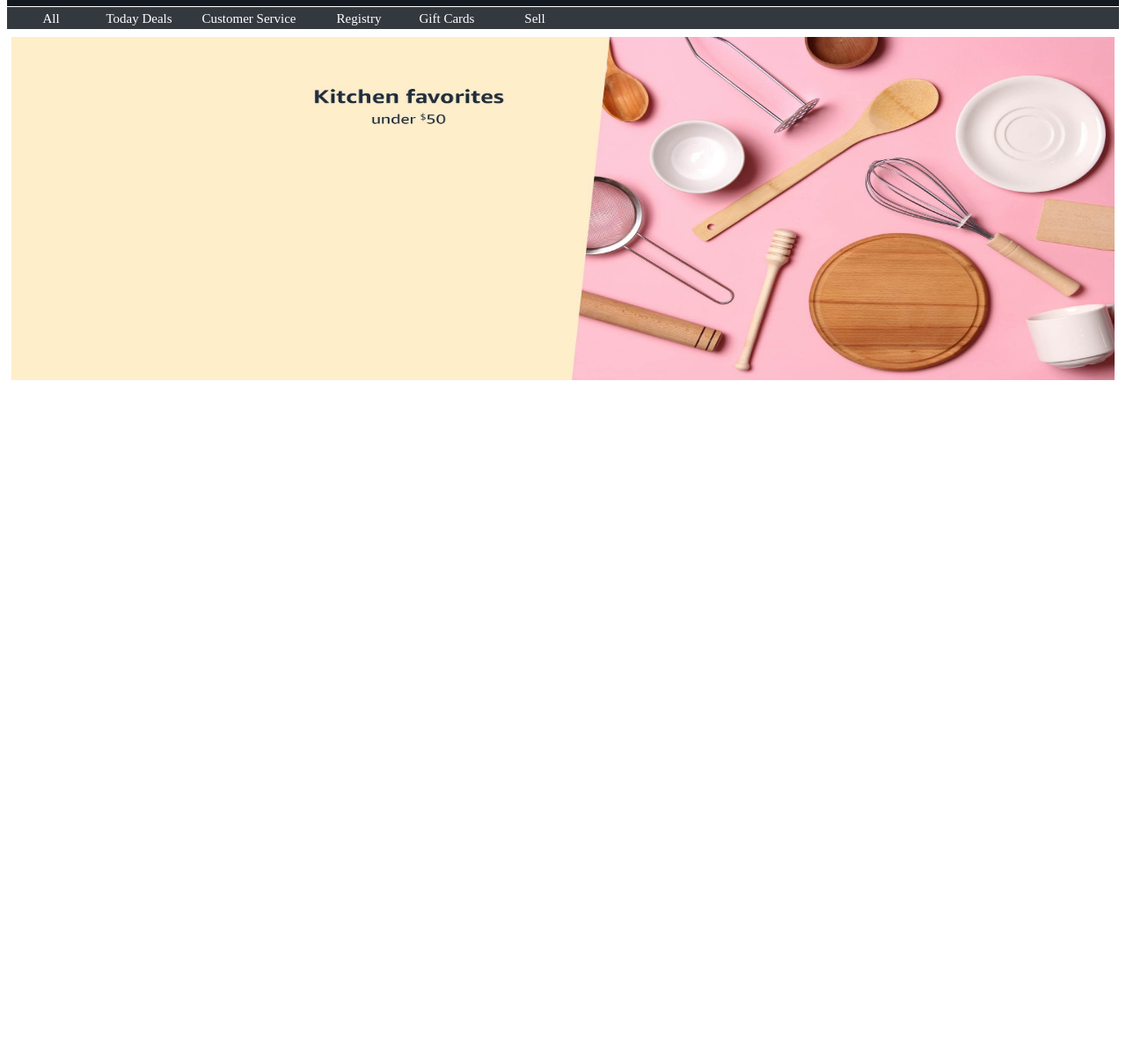
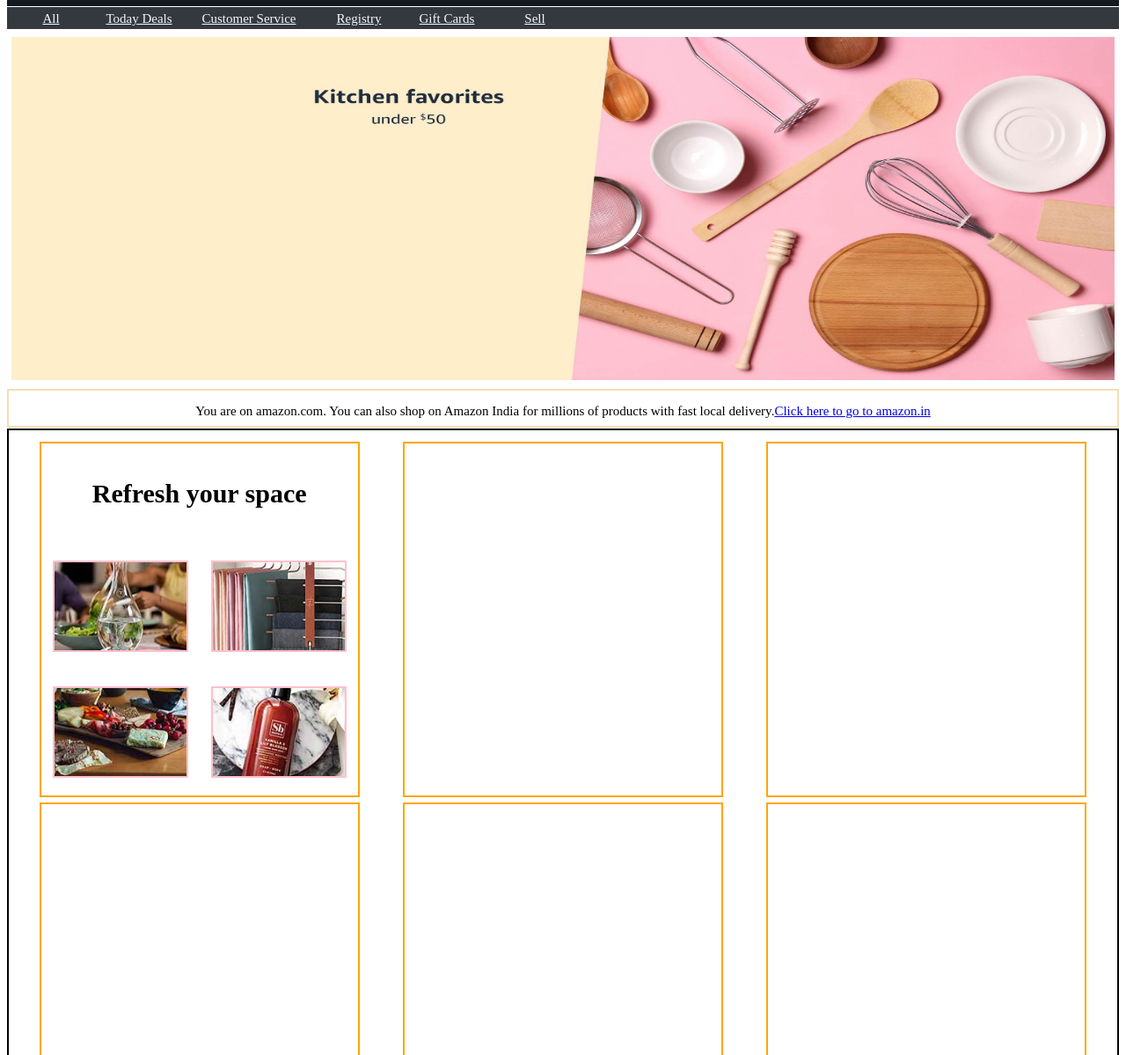
Before and after one commit to Ashok061/AmazonClone, a plain HTML site: page index.html in a window 1280 px wide. Shown: the part 101-1300 px from the top of the page at 88% size. Before the commit the page ends 800 px from the top, so only its background shows below. Drawn offline with Linux system fonts and the light colour scheme.

Commit message:
thodi hi hua abhi to

```diff
--- a/index.html
+++ b/index.html
@@ -35,21 +35,47 @@
 
      <div class="container1">
         <div>
-           <span><p class="a2">All</p></span>
+           <span><p class="a2"><a href="https://www.amazon.com/ " class="a12" label="All">All</a></p></span>
         </div>
         <div>
-            <span><p class="a2">Today Deals</p></span>
+            <span><p class="a2"> <a href="https://www.amazon.com/gp/goldbox?ref_=nav_cs_gb&discounts-widget=%2522%257B%255C%2522state%255C%2522%253A%257B%255C%2522refinementFilters%255C%2522%253A%257B%257D%257D%252C%255C%2522version%255C%2522%253A1%257D%2522" class="a12" label="Today Deals">Today Deals</a></p></span>
         </div>
-        <div><span><p class="a2">Customer Service</p></span></div>
-        <div><span><p class="a2">Registry</p></span></div>
-        <div><span><p class="a2">Gift Cards</p></span></div>
-        <div><span><p class="a2">Sell</p></span></div>
+        <div><span><p class="a2"> <a href="https://www.amazon.com/gp/help/customer/display.html?nodeId=508510&ref_=nav_cs_customerservice" class="a12" label="Customer Service">Customer Service</a></p></span></div>
+        <div><span><p class="a2"> <a href="https://www.amazon.com/registries?ref_=nav_cs_registry&ref_=nav_cs_registry" class="a12" label="Registry">Registry</a></p></span></div>
+        <div><span><p class="a2"> <a href="https://www.amazon.com/gift-cards/b/?ie=UTF8&node=2238192011&ref_=nav_cs_gc"  class="a12" label="Gift Cards">Gift Cards</a></p></span></div>
+        <div><span><p class="a2"><a href="https://www.amazon.com/b/?_encoding=UTF8&ld=AZUSSOA-sell&node=12766669011&ref_=nav_cs_sell"  class="a12" label="sell">Sell</a></p></span></div>
         <div></div>
      </div>
      <div class="container2">
         <div><img id="b"src="./61lwJy4B8PL._SX3000_.jpg" alt=""></div>
      </div>
 
+     <div class="container3">
+          <div>
+            <p id="a11">You are on amazon.com. You can also shop on Amazon India
+                for millions of products with fast local delivery.
+               <a href="https://www.amazon.in/?ref=aisgw_intl_stripe_in">Click here to go to amazon.in</a></p>
+          </div>
+     </div>
+
+     <div class="container4">
+       <div class="ab">
+         <h1 id="h">Refresh your space</h1>
+         <div><img class="img" src="./DesktopQuadCat_186x116_LP-HP_B08MYX5Q2W_01.23._SY116_CB619238939_.jpg" alt=""> </div>
+         <div><img class="img" src="./1.jpg" alt=""></div>
+         <div><img class="img" src="./2.jpg" alt=""></div>
+         <div><img class="img" src="./3.jpg" alt=""></div>
+       </div>
+
+       <div></div>
+       <div></div>
+       <div></div>
+       <div></div>
+       <div></div>
+       <div></div>
+       <div></div>
+     </div>
+
 
 
 </body>
--- a/style.css
+++ b/style.css
@@ -56,6 +56,9 @@
     color: white;
 
 }
+.a12{
+    color: aliceblue;
+}
 .container2{
     /* border: 2px solid pink; */
     height: 400px;
@@ -70,3 +73,60 @@
     height: 100%;
     width: 100%;
 }
+.container3{
+    /* border: 2px solid red; */
+    height: 40px;
+}
+.container3>div{
+    border: 2px solid wheat;
+    height: 40px;
+    background-color: white;
+}
+#a11{
+    display: flex;
+    justify-content: center;
+    font-size:15px;
+    text-align: center;
+}
+.container4{
+
+    border: 2px solid black;
+    height: 900px;
+    margin-top:5px ;
+    padding: 10px;
+    display: flex;
+    flex-wrap: wrap;
+    justify-content: space-around;
+
+
+}
+.container4>div{
+    border: 2px solid orange;
+    width: 360px;
+    margin: 3px;
+    height: 400px;
+}
+.ab{
+    display: flex;
+    flex-wrap: wrap;
+    justify-content: space-around;
+    align-items: center;
+
+
+}
+
+.ab>div{
+    border: 2px solid pink;
+    height: 100px;
+    width: 150px;
+
+}
+#h{
+    font-size: 30px;
+    display: flex;
+    justify-content:left;
+}
+.img{
+    width: 100%;
+    height: 100%;
+}
```
Also changed, not shown: 1.jpg (added), 2.jpg (added), 3.jpg (added), 4.jpg (added), DesktopQuadCat_186x116_LP-HP_B08MYX5Q2W_01.23._SY116_CB619238939_.jpg (added).
